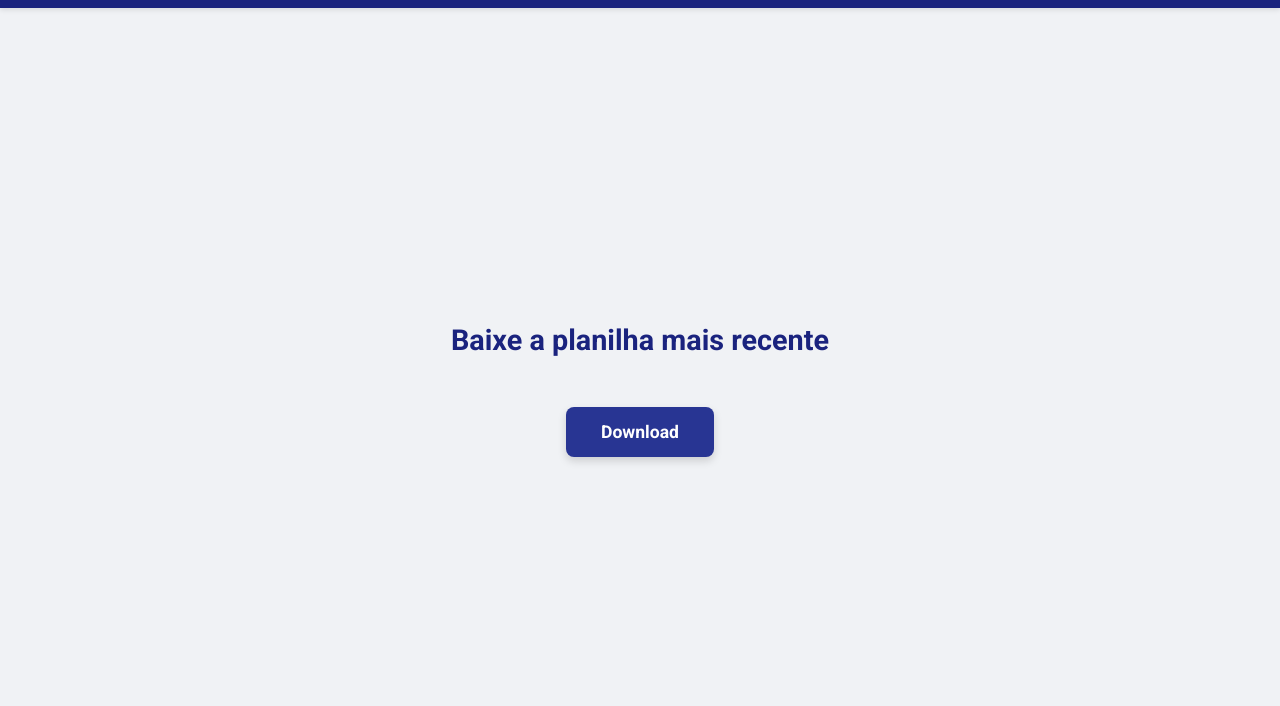
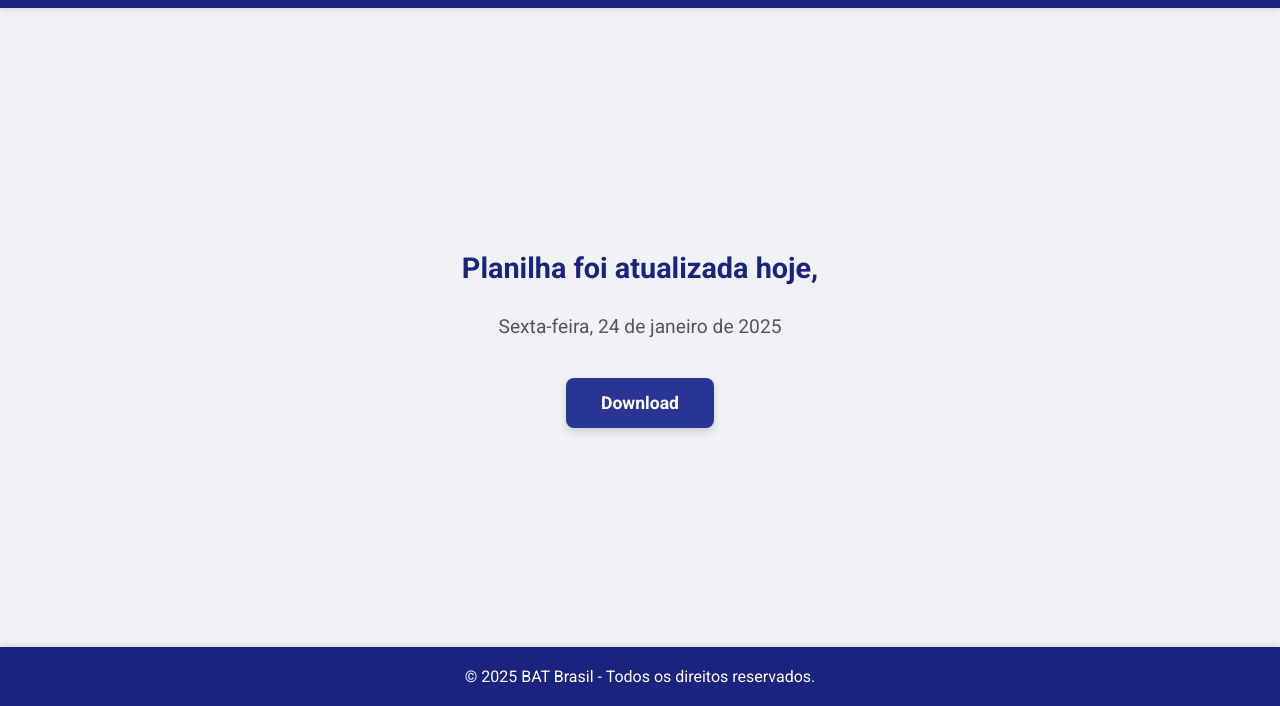
Before and after one commit to onepage-1/mapa-demoestrateg, a plain HTML site: page index.html in a window 1280 px wide. Shown: the part 94-800 px from the top of the page. Drawn offline with Linux system fonts and the light colour scheme.

Commit message:
Update index.html

```diff
--- a/index.html
+++ b/index.html
@@ -15,11 +15,14 @@
             margin: 0;
             padding: 0;
             color: #333;
+            display: flex; /* Usado para centralizar o conteúdo principal */
+            flex-direction: column; /* Organiza os elementos em coluna */
+            min-height: 100vh; /* Garante que o conteúdo preencha a tela */
         }
 
         /* Cabeçalho */
         header {
-            background-color: #1a237e; /* Azul mais escuro */
+            background-color: #1a237e;
             color: white;
             text-align: center;
             padding: 30px 0;
@@ -34,26 +37,33 @@
 
         /* Seção principal */
         main {
+           flex: 1; /* Expande para preencher o espaço disponível */
             display: flex;
             flex-direction: column;
             align-items: center;
             justify-content: center;
-            min-height: calc(100vh - 100px); /* Ajusta a altura */
             text-align: center;
             padding: 20px;
         }
 
-         main h2 {
-            color: #1a237e; /* Azul mais escuro */
+        main h2 {
+            color: #1a237e;
             font-size: 1.8rem;
             font-weight: 700;
             margin-bottom: 30px;
-         }
+        }
+        #data-atualizacao {
+            font-size: 1.2rem;
+            font-weight: 500;
+            color: #555;
+            margin-bottom: 20px;
+        }
+
 
         /* Botão de download */
         .download-btn {
             display: inline-block;
-            background-color: #283593; /* Azul mais escuro */
+            background-color: #283593;
             color: white;
             padding: 15px 35px;
             font-size: 1.1rem;
@@ -66,22 +76,23 @@
         }
 
         .download-btn:hover {
-            background-color: #1a237e; /* Tom mais escuro */
+            background-color: #1a237e;
             transform: translateY(-2px);
             box-shadow: 0 6px 12px rgba(0, 0, 0, 0.2);
         }
+
         .download-btn:active {
             transform: translateY(1px);
             box-shadow: 0 2px 4px rgba(0, 0, 0, 0.2);
         }
         /* Rodapé */
-        footer {
+         footer {
             background-color: #1a237e; /* Azul mais escuro */
             color: white;
             text-align: center;
             padding: 20px 0;
             font-size: 1rem;
-            margin-top: 50px;
+            margin-top: auto; /* Garante que o rodapé fique sempre na parte inferior da tela */
              box-shadow: 0 -2px 5px rgba(0,0,0,0.1);
         }
     </style>
@@ -94,7 +105,8 @@
 
     <!-- Conteúdo principal -->
     <main>
-        <h2>Baixe a planilha mais recente</h2>
+    <h2 id="data-atualizacao-titulo"></h2>
+        <div id="data-atualizacao"></div>
         <a href="Mapa Estrategico.xlsx" class="download-btn" download>Download</a>
     </main>
 
@@ -102,5 +114,23 @@
     <footer>
         © 2025 BAT Brasil - Todos os direitos reservados.
     </footer>
+
+ <script>
+    function obterDataAtualFormatada() {
+        const dataAtual = new Date();
+        const opcoes = { weekday: 'long', day: '2-digit', month: 'long', year: 'numeric' };
+        const dataFormatada = dataAtual.toLocaleDateString('pt-BR', opcoes);
+        return dataFormatada.charAt(0).toUpperCase() + dataFormatada.slice(1); // Capitaliza a primeira letra
+    }
+
+    function atualizarTextoData() {
+        const dataAtualizada = obterDataAtualFormatada();
+        document.getElementById('data-atualizacao-titulo').textContent = 'Planilha foi atualizada hoje, ';
+        document.getElementById('data-atualizacao').textContent = dataAtualizada;
+    }
+
+    atualizarTextoData();
+
+</script>
 </body>
 </html>
```
